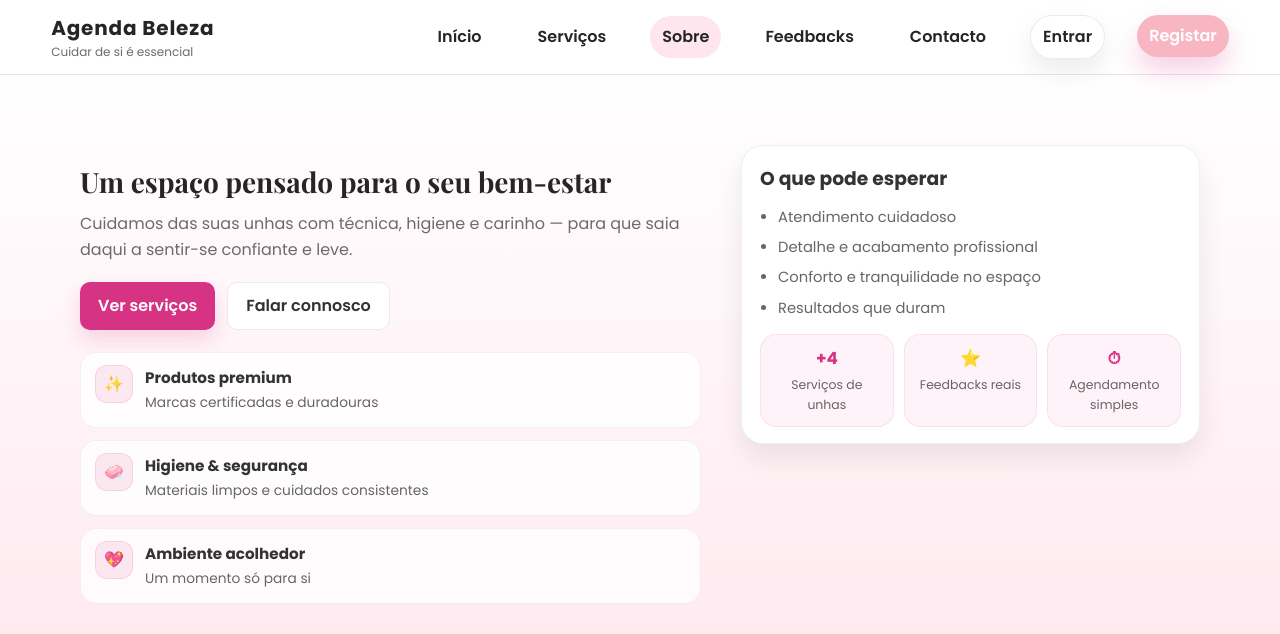
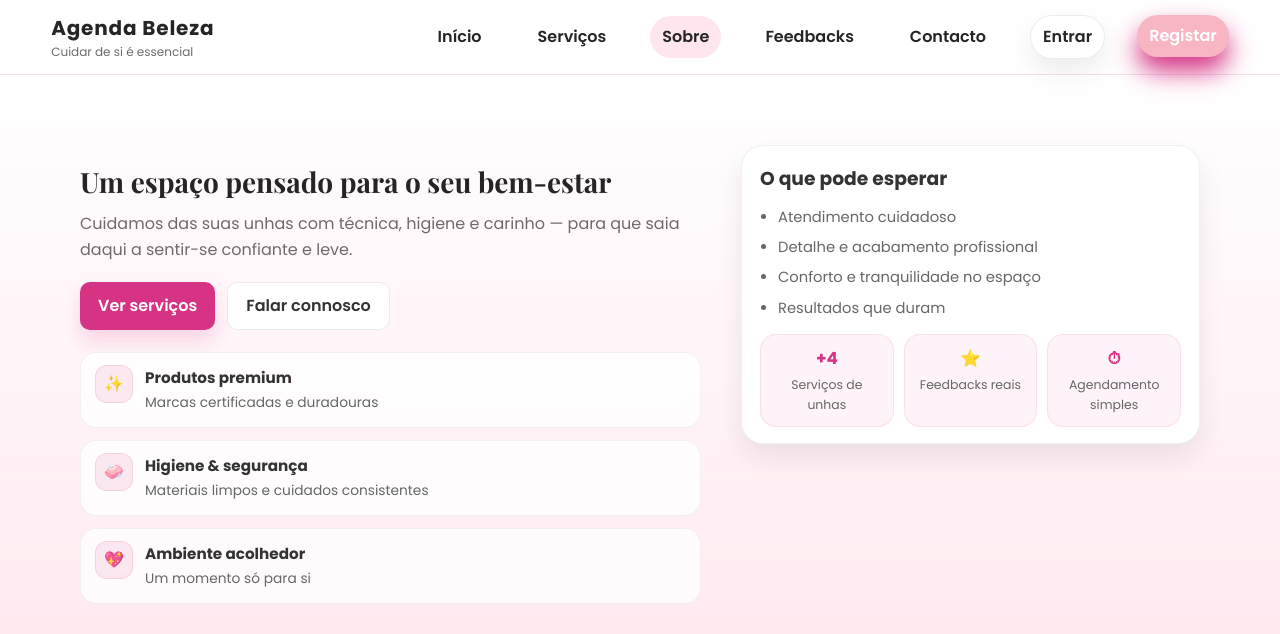
Before and after one commit to megui94/agenda-beleza, a Flask app: page /sobre in a window 1280 px wide, with the pointer over the restyled element. Shown: the top 634 px of the page. Run offline with Flask 3, Linux system fonts and the light colour scheme.

Commit message:
botao registar sobre

```diff
--- a/templates/sobre.html
+++ b/templates/sobre.html
@@ -175,7 +175,7 @@
     background: #d63384; color: #fff;
     box-shadow: 0 10px 20px rgba(214, 51, 132, .18);
   }
-  .btn-primary:hover{ transform: translateY(-1px); box-shadow: 0 14px 26px rgba(214, 51, 132, .22); }
+  .btn-primary:hover{ transform: translateY(-1px); box-shadow: 0 14px 26px #d63384; }
 
   .btn-outline{
     background: #fff; color: #333;
```
